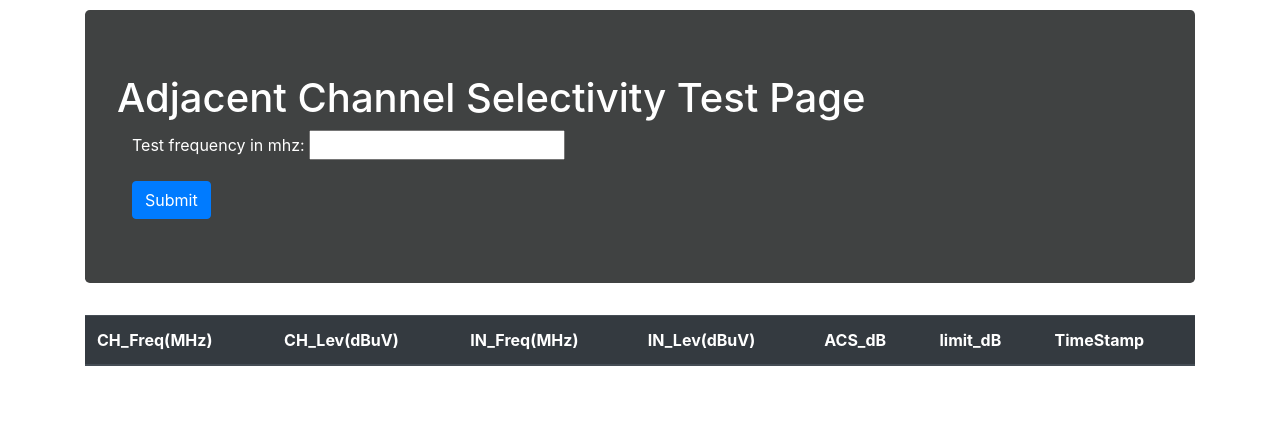
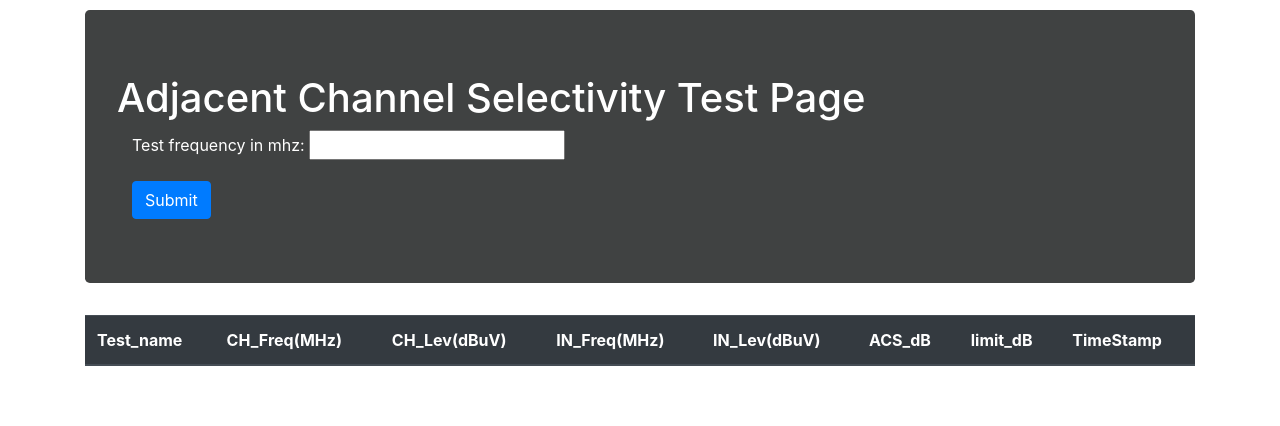
Before and after one commit to fan-bingbing/titan, a Django app: page /acs/ in a window 1280 px wide. Shown: the top 426 px of the page. Run offline with Django 3.2, Linux system fonts and the light colour scheme; lists and menus that the app fills with data are empty; some libraries are stand-ins or nearby versions.

Commit message:
Rx result download to csv completed

```diff
--- a/first_app/admin.py
+++ b/first_app/admin.py
@@ -2,7 +2,7 @@ from django.contrib import admin
 
 # Register your models here.
 from first_app.models import FEP, RES, DEMOD, TXSIG, MADOUT, ACP, ACPOUT
-from first_app.models import CSE, CSEOUT, CSHOUT, RXSIG, ACSOUT, BLKOUT, SROUT
+from first_app.models import CSE, CSEOUT, CSHOUT, RXSIG, BLKOUT, ACSOUT, SROUT
 admin.site.register(FEP)
 admin.site.register(RES)
 admin.site.register(DEMOD)
--- a/first_app/templates/first_app/acs.html
+++ b/first_app/templates/first_app/acs.html
@@ -22,7 +22,7 @@
           <table class="table table-striped table-dark">
               <thead>
                   <tr>
-
+                      <th scope="col">Test_name</th>
                       <th scope="col">CH_Freq(MHz)</th>
                       <th scope="col">CH_Lev(dBuV)</th>
                       <th scope="col">IN_Freq(MHz)</th>
@@ -35,8 +35,9 @@
               <tbody>
                   {% for acs in acsouts %}
                   <tr>
+                      <td>{{ acs.Test_name }}</td>
                       <td>{{ acs.CH_Freq_MHz }}</td>
-                      <td>{{ acs.CH_Lev_dBuV}}</td>
+                      <td>{{ acs.CH_Lev_dBuV }}</td>
                       <td>{{ acs.IN_Freq_MHz }}</td>
                       <td>{{ acs.IN_Lev_dBuV }}</td>
                       <td>{{ acs.ACS_dB }}</td>
--- a/first_app/templates/first_app/blk.html
+++ b/first_app/templates/first_app/blk.html
@@ -22,7 +22,7 @@
           <table class="table table-striped table-dark">
               <thead>
                   <tr>
-
+                      <th scope="col">Test_name</th>
                       <th scope="col">CH_Freq(MHz)</th>
                       <th scope="col">CH_Lev(dBuV)</th>
                       <th scope="col">IN_Freq(MHz)</th>
@@ -35,8 +35,9 @@
               <tbody>
                   {% for blk in blkouts %}
                   <tr>
+                      <td>{{ blk.Test_name }}</td>
                       <td>{{ blk.CH_Freq_MHz }}</td>
-                      <td>{{ blk.CH_Lev_dBuV}}</td>
+                      <td>{{ blk.CH_Lev_dBuV }}</td>
                       <td>{{ blk.IN_Freq_MHz }}</td>
                       <td>{{ blk.IN_Lev_dBuV }}</td>
                       <td>{{ blk.BLK_dB }}</td>
--- a/first_app/templates/first_app/sr.html
+++ b/first_app/templates/first_app/sr.html
@@ -22,7 +22,7 @@
           <table class="table table-striped table-dark">
               <thead>
                   <tr>
-
+                      <th scope="col">Test_name</th>
                       <th scope="col">CH_Freq(MHz)</th>
                       <th scope="col">CH_Lev(dBuV)</th>
                       <th scope="col">IN_Freq(MHz)</th>
@@ -35,8 +35,9 @@
               <tbody>
                   {% for sr in srouts %}
                   <tr>
+                      <td>{{ sr.Test_name }}</td>
                       <td>{{ sr.CH_Freq_MHz }}</td>
-                      <td>{{ sr.CH_Lev_dBuV}}</td>
+                      <td>{{ sr.CH_Lev_dBuV }}</td>
                       <td>{{ sr.IN_Freq_MHz }}</td>
                       <td>{{ sr.IN_Lev_dBuV }}</td>
                       <td>{{ sr.SR_dB }}</td>
--- a/first_app/views.py
+++ b/first_app/views.py
@@ -1,6 +1,6 @@
 from django.shortcuts import render
 from first_app.models import FEP, RES, DEMOD, TXSIG, ACPOUT, MADOUT
-from first_app.models import CSEOUT, CSHOUT, ACSOUT, BLKOUT, SROUT
+from first_app.models import CSEOUT, CSHOUT, BLKOUT, SROUT, ACSOUT
 import time
 from . import forms
 import first_app.definition as df
@@ -137,10 +137,20 @@ def output(request):
 
             writer = csv.writer(response)
 
-            list = SROUT.objects.all()
-            writer.writerow(SROUT.objects.filter(CH_Freq_MHz=164.075).values().get())
-            for item in list:
-                writer.writerow(SROUT.objects.filter(CH_Freq_MHz=item).values_list().get())
+            writer.writerow(ACSOUT.objects.filter(Test_name='ACS_test1').values().get())
+            writer.writerow(ACSOUT.objects.filter(Test_name='ACS_test1').values_list().get())
+            writer.writerow(ACSOUT.objects.filter(Test_name='ACS_test2').values_list().get())
+            writer.writerow(BLKOUT.objects.filter(Test_name='BLK_test1').values().get())
+            writer.writerow(BLKOUT.objects.filter(Test_name='BLK_test1').values_list().get())
+            writer.writerow(BLKOUT.objects.filter(Test_name='BLK_test2').values_list().get())
+            writer.writerow(SROUT.objects.filter(Test_name='SR_test').values().get())
+            writer.writerow(SROUT.objects.filter(Test_name='SR_test').values_list().get())
+
+
+            # list = BLKOUT.objects.all()
+            # writer.writerow(BLKOUT.objects.filter(Test_number='Test1').values().get())
+            # for item in list:
+            #     writer.writerow(BLKOUT.objects.filter(Test_number=item).values_list().get())
 
 
 
@@ -406,7 +416,8 @@ def acs(request):
 
             ACS_high = df.Rx_test_operation(freq=test_freq, delta=0.0125)
             Timestamp ='{:%d-%b-%Y %H:%M:%S}'.format(df.datetime.datetime.now())
-            acs_list = ACSOUT.objects.get_or_create(CH_Freq_MHz=test_freq,
+            acs_list = ACSOUT.objects.get_or_create(Test_name='ACS_test1',
+                                        CH_Freq_MHz=test_freq,
                                         CH_Lev_dBuV=SMB1.Lev_RF(),
                                         IN_Freq_MHz=float(SMB2.Freq_RF())/1e6,
                                         IN_Lev_dBuV=SMB2.Lev_RF(),
@@ -417,7 +428,8 @@ def acs(request):
 
             ACS_low = df.Rx_test_operation(freq=test_freq, delta=-0.0125)
             Timestamp ='{:%d-%b-%Y %H:%M:%S}'.format(df.datetime.datetime.now())
-            acs_list = ACSOUT.objects.get_or_create(CH_Freq_MHz=test_freq,
+            acs_list = ACSOUT.objects.get_or_create(Test_name='ACS_test2',
+                                        CH_Freq_MHz=test_freq,
                                         CH_Lev_dBuV=SMB1.Lev_RF(),
                                         IN_Freq_MHz=float(SMB2.Freq_RF())/1e6,
                                         IN_Lev_dBuV=SMB2.Lev_RF(),
@@ -452,7 +464,8 @@ def sr(request):
 
             SR = df.Rx_test_operation(freq=test_freq, delta=-2*21.4, step=1.0)
             Timestamp ='{:%d-%b-%Y %H:%M:%S}'.format(df.datetime.datetime.now())
-            sr_list = SROUT.objects.get_or_create(CH_Freq_MHz=test_freq,
+            sr_list = SROUT.objects.get_or_create(Test_name='SR_test',
+                                        CH_Freq_MHz=test_freq,
                                         CH_Lev_dBuV=SMB1.Lev_RF(),
                                         IN_Freq_MHz=float(SMB2.Freq_RF())/1e6,
                                         IN_Lev_dBuV=SMB2.Lev_RF(),
@@ -489,7 +502,8 @@ def blk(request):
 
             BLK_high = df.Rx_test_operation(freq=test_freq, delta=1.0, UMD='OFF', step=1.0)
             Timestamp ='{:%d-%b-%Y %H:%M:%S}'.format(df.datetime.datetime.now())
-            blk_list = BLKOUT.objects.get_or_create(CH_Freq_MHz=test_freq,
+            blk_list = BLKOUT.objects.get_or_create(Test_name='BLK_test1',
+                                        CH_Freq_MHz=test_freq,
                                         CH_Lev_dBuV=SMB1.Lev_RF(),
                                         IN_Freq_MHz=float(SMB2.Freq_RF())/1e6,
                                         IN_Lev_dBuV=SMB2.Lev_RF(),
@@ -500,7 +514,8 @@ def blk(request):
 
             BLK_low = df.Rx_test_operation(freq=test_freq, delta=-1.0, UMD='OFF', step=1.0)
             Timestamp ='{:%d-%b-%Y %H:%M:%S}'.format(df.datetime.datetime.now())
-            blk_list = BLKOUT.objects.get_or_create(CH_Freq_MHz=test_freq,
+            blk_list = BLKOUT.objects.get_or_create(Test_name='BLK_test2',
+                                        CH_Freq_MHz=test_freq,
                                         CH_Lev_dBuV=SMB1.Lev_RF(),
                                         IN_Freq_MHz=float(SMB2.Freq_RF())/1e6,
                                         IN_Lev_dBuV=SMB2.Lev_RF(),
```
Also changed, not shown: first_app/models.py (+10 -7 lines), db.sqlite3, first_app/migrations/0036_blkout_test_number.py (added), first_app/migrations/0037_auto_20191031_0938.py (added), first_app/migrations/0038_auto_20191031_0958.py (added), first_app/migrations/0039_delete_acsout.py (added), first_app/migrations/0040_acsout.py (added), first_app/migrations/0041_delete_acsout.py (added), first_app/migrations/0042_acsout.py (added), first_app/migrations/0043_auto_20191031_1044.py (added), first_app/migrations/0044_auto_20191031_1045.py (added), first_app/migrations/0045_auto_20191031_1055.py (added), first_app/migrations/0046_auto_20191031_1057.py (added), first_app/migrations/0047_auto_20191031_1108.py (added), 1 more files.
